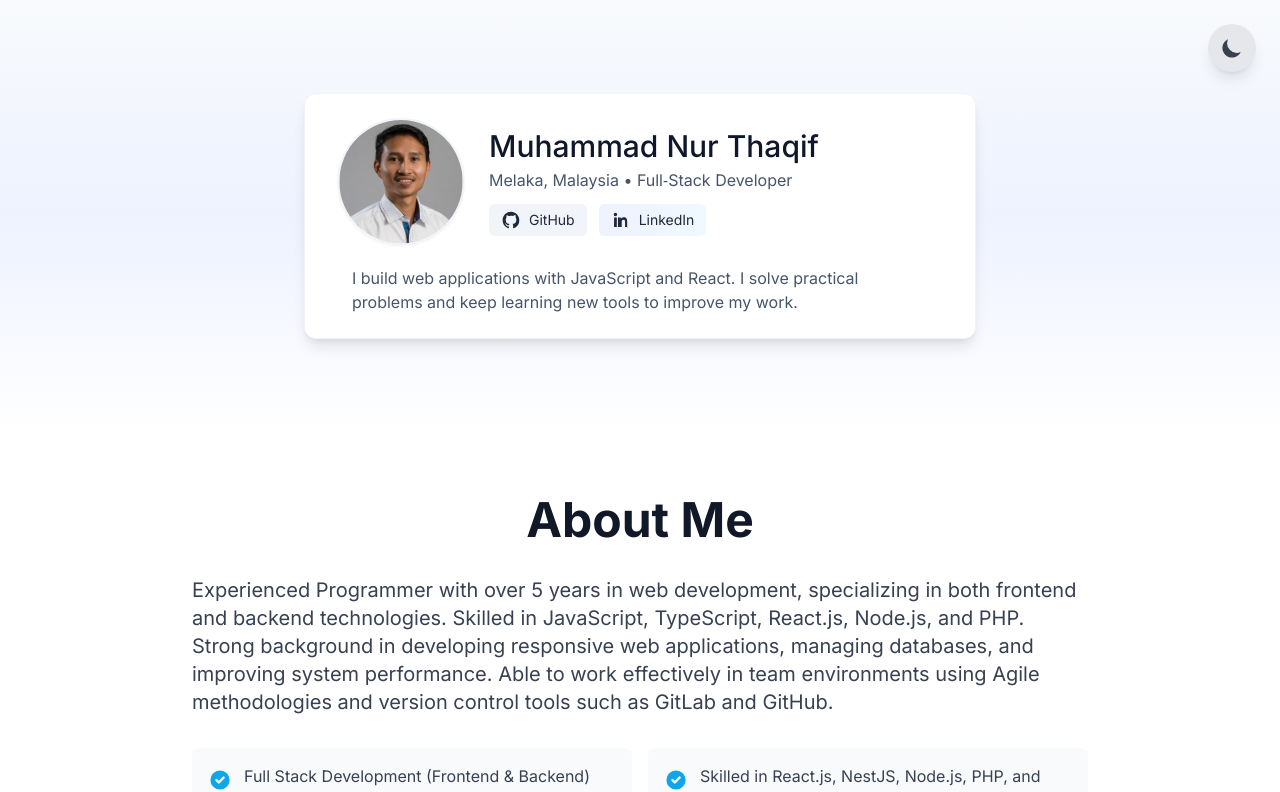
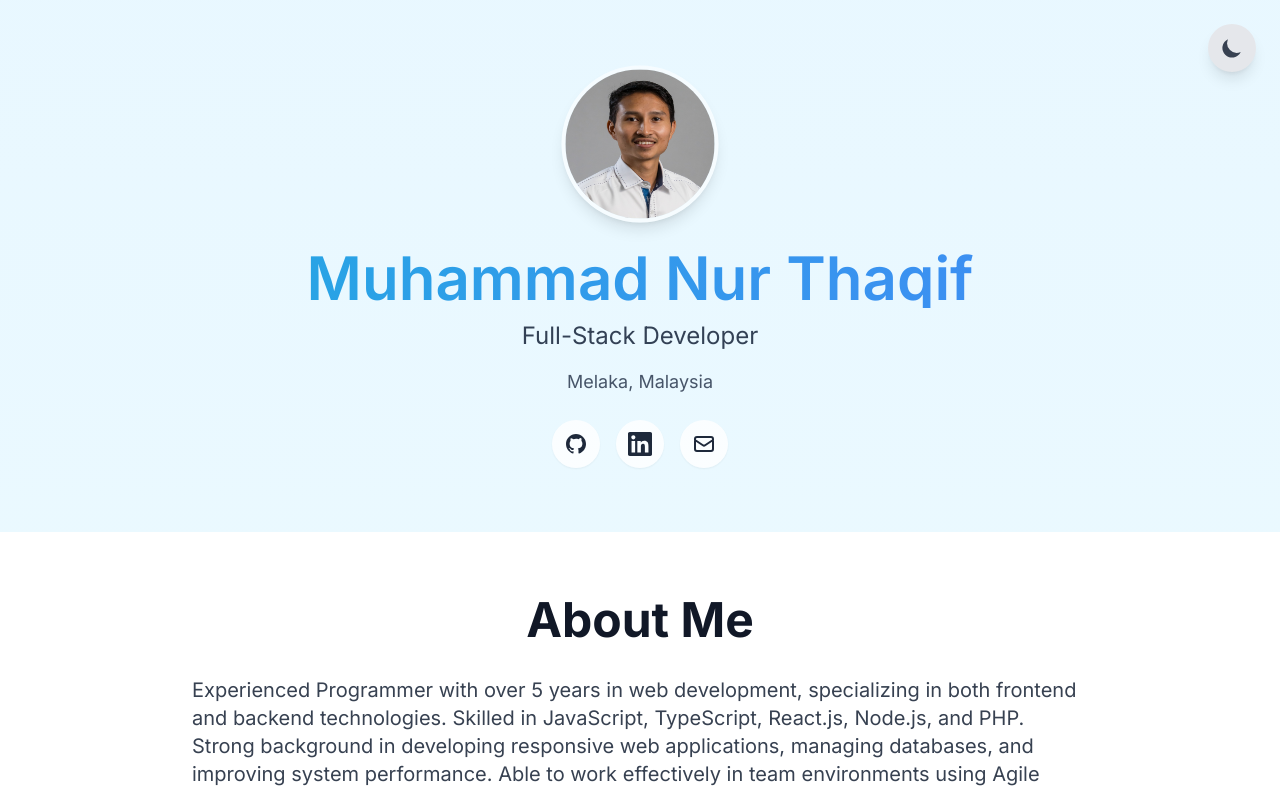
Before and after one commit to mnthaqif/mnthaqif.github.io, a React (Vite) app: page / in a window 1280 px wide. Shown: the top 792 px of the page. Built offline with nearby package versions, Linux system fonts and the light colour scheme.

Commit message:
Refactor Hero component with new animations and data

```diff
--- a/src/components/sections/Hero.jsx
+++ b/src/components/sections/Hero.jsx
@@ -1,16 +1,10 @@
 import React from 'react';
 import { motion } from 'framer-motion';
-import avatar from '../../assets/thaqif.jpg'; // ensure file exists at src/assets/thaqif.jpg
+import { resumeData } from '../../data/resumeData';
+import avatar from '../../assets/thaqif.jpg';
 
-/**
- * Soft, clean Hero (light) with subtle animations:
- * - animated blurred background blobs (slow float / drift)
- * - entrance animation with staggered children
- * - gentle avatar float + hover scale
- * - animated icon hover interactions
- */
 const containerVariants = {
-  hidden: { opacity: 0, y: 6 },
+  hidden: { opacity: 0, y: 10 },
   visible: {
     opacity: 1,
     y: 0,
@@ -19,21 +13,25 @@ const containerVariants = {
 };
 
 const childVariant = {
-  hidden: { opacity: 0, y: 6 },
-  visible: { opacity: 1, y: 0, transition: { duration: 0.5, ease: 'easeOut' } },
+  hidden: { opacity: 0, y: 8 },
+  visible: { opacity: 1, y: 0, transition: { duration: 0.45, ease: 'easeOut' } },
 };
 
 const Hero = () => {
+  const { personal } = resumeData;
+
   return (
     <section
-      aria-label="Hero"
-      className="relative flex items-center justify-center overflow-hidden"
+      className="min-h-screen flex items-center justify-center section-padding"
       style={{
         minHeight: '54vh',
-        background: 'linear-gradient(180deg, #f8fafc 0%, #eef2ff 50%, #ffffff 100%)',
+        // soft light blue base + very subtle 10% gradient overlay
+        background:
+          'linear-gradient(180deg, rgba(219,234,254,0.10) 0%, rgba(235,248,255,0.10) 100%), #eaf9ff',
       }}
+      aria-label="Hero"
     >
-      {/* Soft decorative background shapes with motion */}
+      {/* animated soft background shapes */}
       <svg
         className="absolute inset-0 w-full h-full -z-10"
         viewBox="0 0 1200 700"
@@ -43,104 +41,121 @@ const Hero = () => {
       >
         <defs>
           <filter id="blurSoft" x="-40%" y="-40%" width="180%" height="180%">
-            <feGaussianBlur stdDeviation="60" />
+            <feGaussianBlur stdDeviation="56" />
           </filter>
         </defs>
 
-        {/* left muted blur - slow horizontal float */}
+        {/* left float */}
         <motion.g
           filter="url(#blurSoft)"
-          animate={{ x: [0, -18, 0] }}
-          transition={{ duration: 10, repeat: Infinity, repeatType: 'reverse', ease: 'easeInOut' }}
+          animate={{ x: [0, -20, 0], opacity: [0.22, 0.28, 0.22] }}
+          transition={{ duration: 12, repeat: Infinity, repeatType: 'reverse', ease: 'easeInOut' }}
         >
-          <ellipse cx="180" cy="220" rx="300" ry="160" fill="#c7d2fe" opacity="0.20" />
+          <ellipse cx="180" cy="220" rx="300" ry="160" fill="#c7e7ff" opacity="0.22" />
         </motion.g>
 
-        {/* right muted blur - slow vertical float */}
+        {/* right float */}
         <motion.g
           filter="url(#blurSoft)"
-          animate={{ y: [0, -14, 0] }}
-          transition={{ duration: 12, repeat: Infinity, repeatType: 'reverse', ease: 'easeInOut' }}
+          animate={{ y: [0, -16, 0], opacity: [0.16, 0.2, 0.16] }}
+          transition={{ duration: 14, repeat: Infinity, repeatType: 'reverse', ease: 'easeInOut' }}
         >
-          <ellipse cx="980" cy="260" rx="320" ry="180" fill="#bbf7d0" opacity="0.16" />
+          <ellipse cx="980" cy="260" rx="320" ry="180" fill="#dfffe8" opacity="0.16" />
         </motion.g>
 
-        {/* very subtle slow rotation for an extra organic feeling */}
-        <motion.g
-          style={{ transformOrigin: '50% 50%' }}
-          animate={{ rotate: [0, 2, 0] }}
-          transition={{ duration: 30, repeat: Infinity, repeatType: 'reverse', ease: 'linear' }}
-        >
-          <rect x="0" y="0" width="100%" height="100%" fill="transparent" />
-        </motion.g>
+        {/* faint radial wash for center focus */}
+        <rect width="100%" height="100%" fill="rgba(255,255,255,0.04)" />
       </svg>
 
-      {/* content card: light, soft shadow with entrance animation */}
+      <div className="max-w-4xl mx-auto text-center w-full px-4">
         <motion.div
           variants={containerVariants}
           initial="hidden"
           animate="visible"
-        className="relative z-10 w-full max-w-2xl mx-4 sm:mx-6 md:mx-0 bg-white rounded-xl shadow-lg border border-slate-100 py-6 px-5 sm:px-8"
+          className="mx-auto"
         >
-        <motion.div variants={childVariant} className="flex flex-col sm:flex-row items-center gap-4 sm:gap-6">
           <motion.img
+            variants={childVariant}
             src={avatar}
-            alt="Muhammad Nur Thaqif avatar"
-            initial={{ scale: 0.995, y: 0 }}
-            animate={{ y: [0, -6, 0] }}
+            alt={personal.name}
+            className="w-32 h-32 md:w-40 md:h-40 rounded-full mx-auto mb-6 shadow-lg border-4 border-white/60"
+            initial={{ opacity: 0, scale: 0.9 }}
+            animate={{ opacity: 1, scale: [0.98, 1.02, 0.98] }}
             transition={{ duration: 6, repeat: Infinity, ease: 'easeInOut' }}
-            whileHover={{ scale: 1.06 }}
-            className="w-24 h-24 sm:w-32 sm:h-32 rounded-full object-cover border-2 border-slate-100 shadow-sm"
           />
 
-          <div className="text-center sm:text-left">
-            <motion.h1 variants={childVariant} className="text-2xl sm:text-3xl font-medium text-slate-900 leading-tight">
-              Muhammad Nur Thaqif
+          <motion.h1
+            variants={childVariant}
+            className="text-4xl md:text-5xl lg:text-6xl font-semibold mb-3 bg-clip-text text-transparent"
+            // subtle moving gradient on the text
+            style={{
+              backgroundImage:
+                'linear-gradient(90deg, rgba(6,182,212,0.95), rgba(59,130,246,0.95))',
+              backgroundSize: '200% 200%',
+            }}
+            animate={{ backgroundPosition: ['0% 50%', '100% 50%'] }}
+            transition={{ duration: 8, repeat: Infinity, repeatType: 'reverse', ease: 'linear' }}
+          >
+            {personal.name}
           </motion.h1>
 
-            <motion.p variants={childVariant} className="mt-1 text-sm sm:text-base text-slate-600">
-              Melaka, Malaysia • Full‑Stack Developer
+          <motion.p
+            variants={childVariant}
+            className="text-xl md:text-2xl text-slate-700 mb-4"
+          >
+            {personal.title}
           </motion.p>
 
-            <motion.div variants={childVariant} className="mt-3 flex items-center justify-center sm:justify-start gap-3">
-              {/* GitHub */}
+          <motion.p
+            variants={childVariant}
+            className="text-lg text-slate-600 mb-6"
+          >
+            {personal.location}
+          </motion.p>
+
+          <motion.div
+            variants={childVariant}
+            className="flex justify-center gap-4 flex-wrap"
+          >
             <motion.a
-                href="https://github.com/mnthaqif"
+              href={personal.github}
               target="_blank"
               rel="noopener noreferrer"
-                aria-label="GitHub profile"
-                whileHover={{ scale: 1.04, translateY: -2 }}
-                className="inline-flex items-center gap-2 px-3 py-1.5 rounded-md bg-slate-100 hover:bg-slate-50 text-sm text-slate-800 transition"
+              className="p-3 rounded-full bg-white/80 hover:bg-primary-100 transition-colors shadow-sm"
+              aria-label="GitHub"
+              whileHover={{ scale: 1.06 }}
             >
-                <svg className="w-5 h-5" viewBox="0 0 24 24" fill="currentColor" aria-hidden="true">
-                  <path fillRule="evenodd" d="M12 2C6.48 2 2 6.58 2 12.22c0 4.5 2.87 8.33 6.84 9.68.5.09.68-.22.68-.49 0-.24-.01-.87-.01-1.71-2.78.61-3.37-1.36-3.37-1.36-.45-1.18-1.11-1.49-1.11-1.49-.91-.64.07-.63.07-.63 1.01.07 1.54 1.06 1.54 1.06.9 1.57 2.36 1.12 2.94.85.09-.66.35-1.12.63-1.38-2.22-.26-4.56-1.13-4.56-5.03 0-1.11.39-2.02 1.03-2.73-.1-.26-.45-1.31.1-2.73 0 0 .84-.27 2.75 1.03A9.3 9.3 0 0112 6.8c.85.004 1.71.115 2.51.34 1.9-1.3 2.74-1.03 2.74-1.03.56 1.42.21 2.47.11 2.73.64.71 1.03 1.62 1.03 2.73 0 3.91-2.34 4.77-4.57 5.03.36.32.68.94.68 1.9 0 1.37-.01 2.48-.01 2.82 0 .27.18.59.69.49A10.24 10.24 0 0022 12.22C22 6.58 17.52 2 12 2z" clipRule="evenodd"/>
+              <svg className="w-6 h-6 text-slate-800" fill="currentColor" viewBox="0 0 24 24">
+                <path fillRule="evenodd" d="M12 2C6.477 2 2 6.477 2 12c0 4.42 2.865 8.17 6.839 9.49.5.092.682-.217.682-.482 0-.237-.008-.866-.013-1.7-2.782.603-3.369-1.34-3.369-1.34-.454-1.156-1.11-1.463-1.11-1.463-.908-.62.069-.608.069-.608 1.003.07 1.531 1.03 1.531 1.03.892 1.529 2.341 1.087 2.91.831.092-.646.35-1.086.636-1.336-2.22-.253-4.555-1.11-4.555-4.943 0-1.091.39-1.984 1.029-2.683-.103-.253-.446-1.27.098-2.647 0 0 .84-.269 2.75 1.025A9.578 9.578 0 0112 6.836c.85.004 1.705.114 2.504.336 1.909-1.294 2.747-1.025 2.747-1.025.546 1.377.203 2.394.1 2.647.64.699 1.028 1.592 1.028 2.683 0 3.842-2.339 4.687-4.566 4.935.359.309.678.919.678 1.852 0 1.336-.012 2.415-.012 2.743 0 .267.18.578.688.48C19.138 20.167 22 16.418 22 12c0-5.523-4.477-10-10-10z" clipRule="evenodd" />
               </svg>
-                <span className="hidden sm:inline">GitHub</span>
             </motion.a>
 
-              {/* LinkedIn */}
             <motion.a
-                href="https://www.linkedin.com/in/thaqif-rajab/"
+              href={personal.linkedin}
               target="_blank"
               rel="noopener noreferrer"
-                aria-label="LinkedIn profile"
-                whileHover={{ scale: 1.04, translateY: -2 }}
-                className="inline-flex items-center gap-2 px-3 py-1.5 rounded-md bg-gradient-to-r from-indigo-50 to-sky-50 text-sm text-slate-800 hover:from-indigo-100 hover:to-sky-100 transition"
+              className="p-3 rounded-full bg-white/80 hover:bg-primary-100 transition-colors shadow-sm"
+              aria-label="LinkedIn"
+              whileHover={{ scale: 1.06 }}
             >
-                <svg className="w-5 h-5" viewBox="0 0 24 24" fill="currentColor" aria-hidden="true">
-                  <path d="M20.45 20.45h-3.555V14.8c0-1.345-.025-3.076-1.875-3.076-1.875 0-2.16 1.462-2.16 2.973v5.753H8.34V9h3.414v1.56h.049c.476-.9 1.636-1.848 3.368-1.848 3.6 0 4.266 2.37 4.266 5.455v6.783zM5.337 7.433a2.07 2.07 0 11.001-4.139 2.07 2.07 0 01-.001 4.139zM6.997 20.45H3.67V9h3.327v11.45z" />
+              <svg className="w-6 h-6 text-slate-800" fill="currentColor" viewBox="0 0 24 24">
+                <path d="M20.447 20.452h-3.554v-5.569c0-1.328-.027-3.037-1.852-3.037-1.853 0-2.136 1.445-2.136 2.939v5.667H9.351V9h3.414v1.561h.046c.477-.9 1.637-1.85 3.37-1.85 3.601 0 4.267 2.37 4.267 5.455v6.286zM5.337 7.433c-1.144 0-2.063-.926-2.063-2.065 0-1.138.92-2.063 2.063-2.063 1.14 0 2.064.925 2.064 2.063 0 1.139-.925 2.065-2.064 2.065zm1.782 13.019H3.555V9h3.564v11.452zM22.225 0H1.771C.792 0 0 .774 0 1.729v20.542C0 23.227.792 24 1.771 24h20.451C23.2 24 24 23.227 24 22.271V1.729C24 .774 23.2 0 22.222 0h.003z"/>
               </svg>
-                <span className="hidden sm:inline">LinkedIn</span>
+            </motion.a>
+
+            <motion.a
+              href={`mailto:${personal.email}`}
+              className="p-3 rounded-full bg-white/80 hover:bg-primary-100 transition-colors shadow-sm"
+              aria-label="Email"
+              whileHover={{ scale: 1.06 }}
+            >
+              <svg className="w-6 h-6 text-slate-800" fill="none" stroke="currentColor" viewBox="0 0 24 24">
+                <path strokeLinecap="round" strokeLinejoin="round" strokeWidth={2} d="M3 8l7.89 5.26a2 2 0 002.22 0L21 8M5 19h14a2 2 0 002-2V7a2 2 0 00-2-2H5a2 2 0 00-2 2v10a2 2 0 002 2z" />
+              </svg>
             </motion.a>
           </motion.div>
+        </motion.div>
       </div>
-        </motion.div>
-
-        <motion.p variants={childVariant} className="mt-5 text-sm sm:text-base text-slate-600 max-w-xl mx-auto text-center sm:text-left">
-          I build web applications with JavaScript and React. I solve practical problems and keep learning
-          new tools to improve my work.
-        </motion.p>
-      </motion.div>
     </section>
   );
 };
```
Lines whose indentation alone changed are shown as unchanged.
